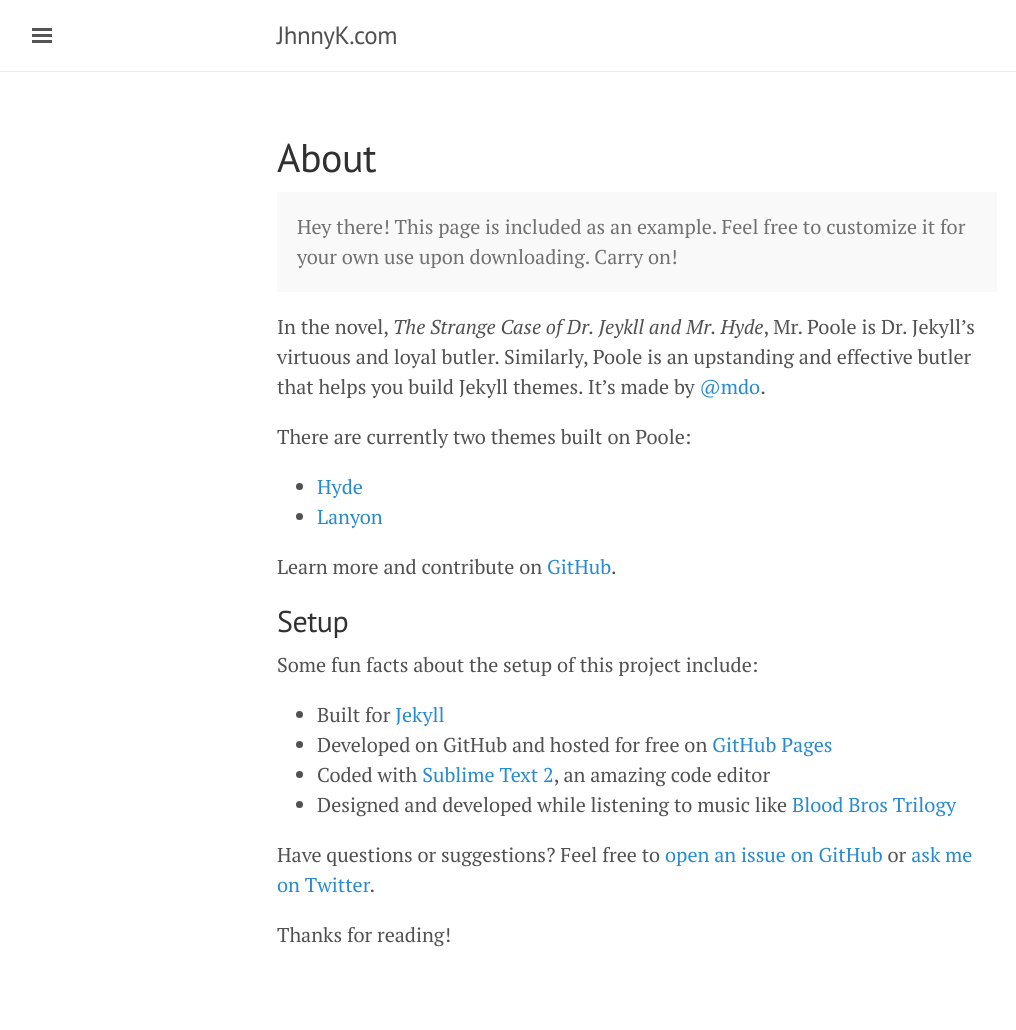
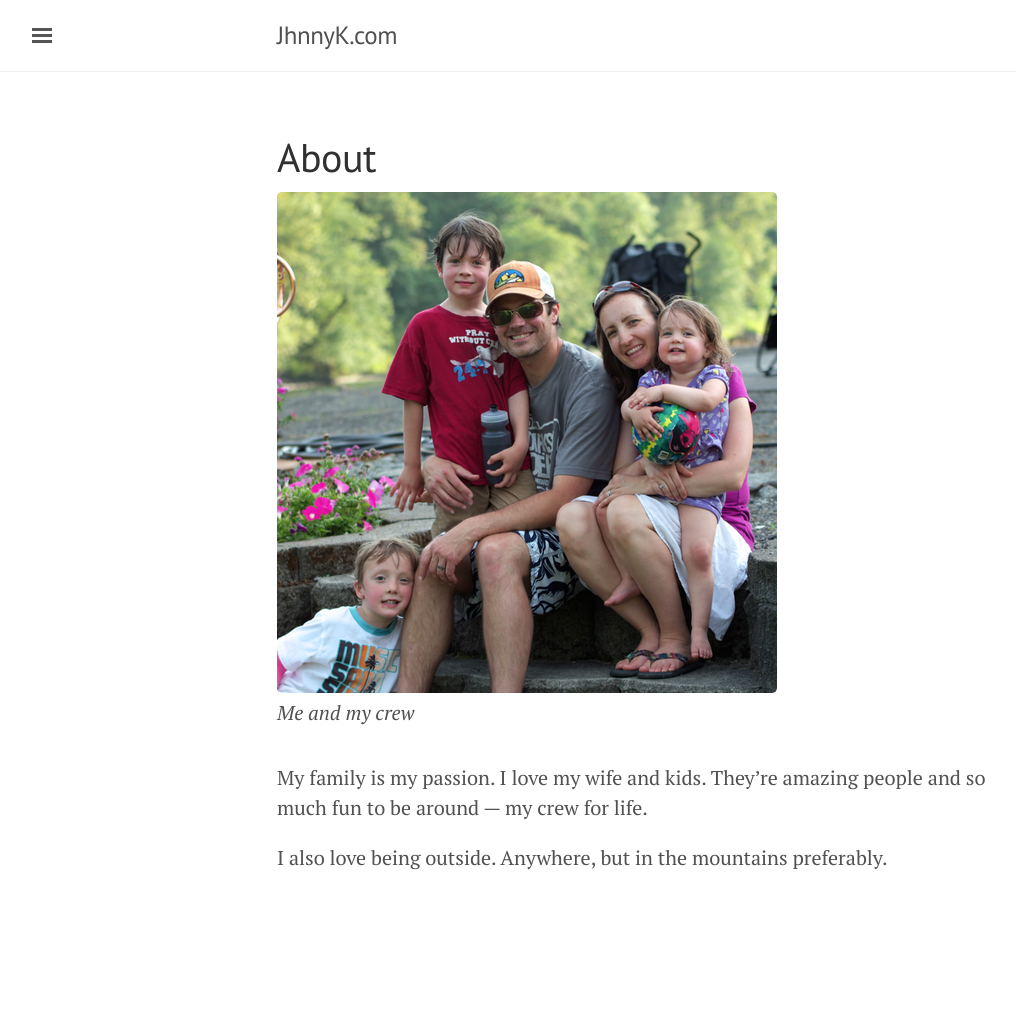
Before and after one commit to jhnnyk/jhnnyk.github.io, a Jekyll site: the page built from about.md, in a window 1280 px wide. Shown: the whole page, without its empty margins (3-1019 px from the left). Built offline with Jekyll 4.4.1, drawn with Linux system fonts in a browser that asks for light colours; after the commit the page ends 953 px from its top, so only the background shows below that.

Commit message:
About page content

```diff
--- a/about.md
+++ b/about.md
@@ -3,28 +3,9 @@ layout: page
 title: About
 ---
 
-<p class="message">
-  Hey there! This page is included as an example. Feel free to customize it for your own use upon downloading. Carry on!
-</p>
+![Me and my crew](/assets/images/30.png)
+*Me and my crew*
 
-In the novel, *The Strange Case of Dr. Jeykll and Mr. Hyde*, Mr. Poole is Dr. Jekyll's virtuous and loyal butler. Similarly, Poole is an upstanding and effective butler that helps you build Jekyll themes. It's made by [@mdo](https://twitter.com/mdo).
+My family is my passion. I love my wife and kids. They’re amazing people and so much fun to be around — my crew for life.
 
-There are currently two themes built on Poole:
-
-* [Hyde](http://hyde.getpoole.com)
-* [Lanyon](http://lanyon.getpoole.com)
-
-Learn more and contribute on [GitHub](https://github.com/poole).
-
-## Setup
-
-Some fun facts about the setup of this project include:
-
-* Built for [Jekyll](http://jekyllrb.com)
-* Developed on GitHub and hosted for free on [GitHub Pages](https://pages.github.com)
-* Coded with [Sublime Text 2](http://sublimetext.com), an amazing code editor
-* Designed and developed while listening to music like [Blood Bros Trilogy](https://soundcloud.com/maddecent/sets/blood-bros-series)
-
-Have questions or suggestions? Feel free to [open an issue on GitHub](https://github.com/poole/issues/new) or [ask me on Twitter](https://twitter.com/mdo).
-
-Thanks for reading!
+I also love being outside. Anywhere, but in the mountains preferably.
```
Also changed, not shown: assets/images/30.png (added).
